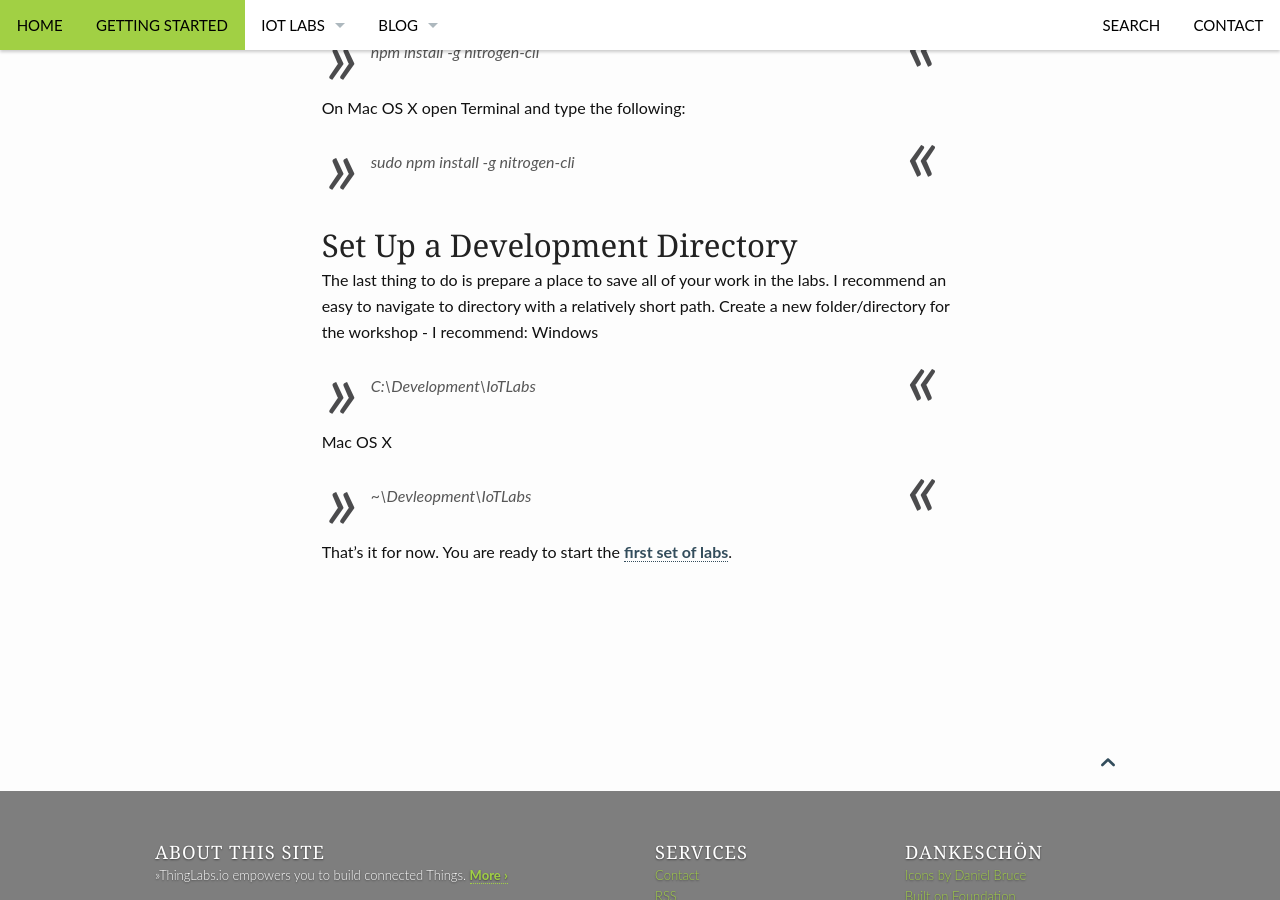
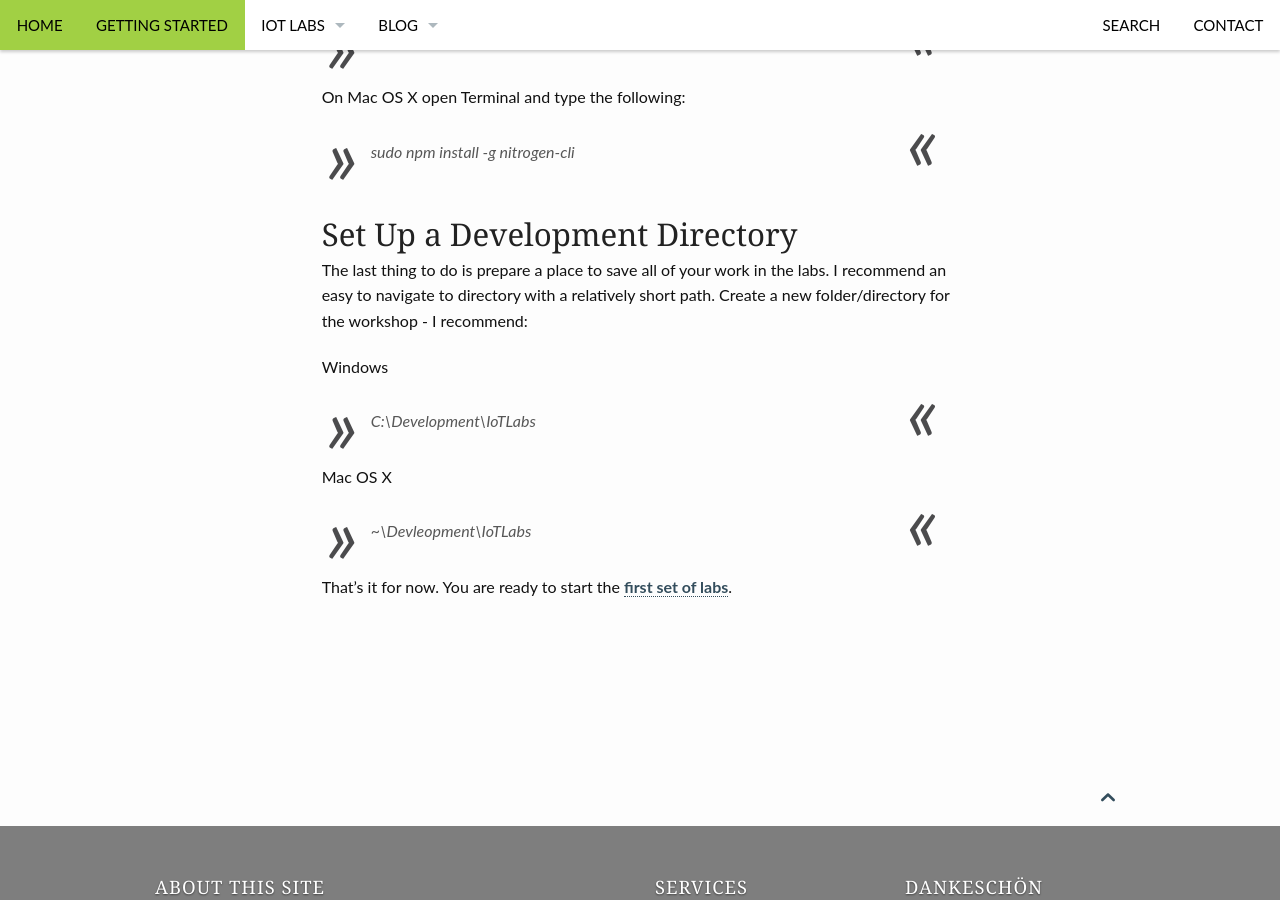
Before and after one commit to ThingLabsIo/ThingLabsIo.github.io, a Jekyll site: the page built from pages/getting-started.md, in a window 1280 px wide and 900 px high, scrolled down 4617 px. Built offline with Jekyll 4.4.1, drawn with Linux system fonts in a browser that asks for light colours.

Commit message:
Fixing headings

```diff
--- a/pages/getting-started.md
+++ b/pages/getting-started.md
@@ -91,6 +91,7 @@
 </blockquote>
 
 ## Install Apache Cordova and Cordova Icon
+
 ### Apache Cordova
 Apache Cordova is an open-source mobile development framework. It allows you to use standard web technologies such as HTML5, CSS3, and JavaScript for cross-platform development, avoiding each mobile platforms' native development language. Applications execute within wrappers targeted to each platform, and rely on standards-compliant API bindings to access each device's sensors, data, and network status.
 
@@ -104,7 +105,7 @@
 	<p>sudo npm install -g cordova</p>
 </blockquote>
 
-Cordova Icon
+### Cordova Icon
 
 Cordova Icon is a tool that provides automatic icon resizing for Cordova apps.
 
@@ -147,6 +148,7 @@
 
 ## Set Up a Development Directory
 The last thing to do is prepare a place to save all of your work in the labs. I recommend an easy to navigate to directory with a relatively short path. Create a new folder/directory for the workshop - I recommend:
+
 Windows
 <blockquote>
 	<p>C:\Development\IoTLabs</p>
```
